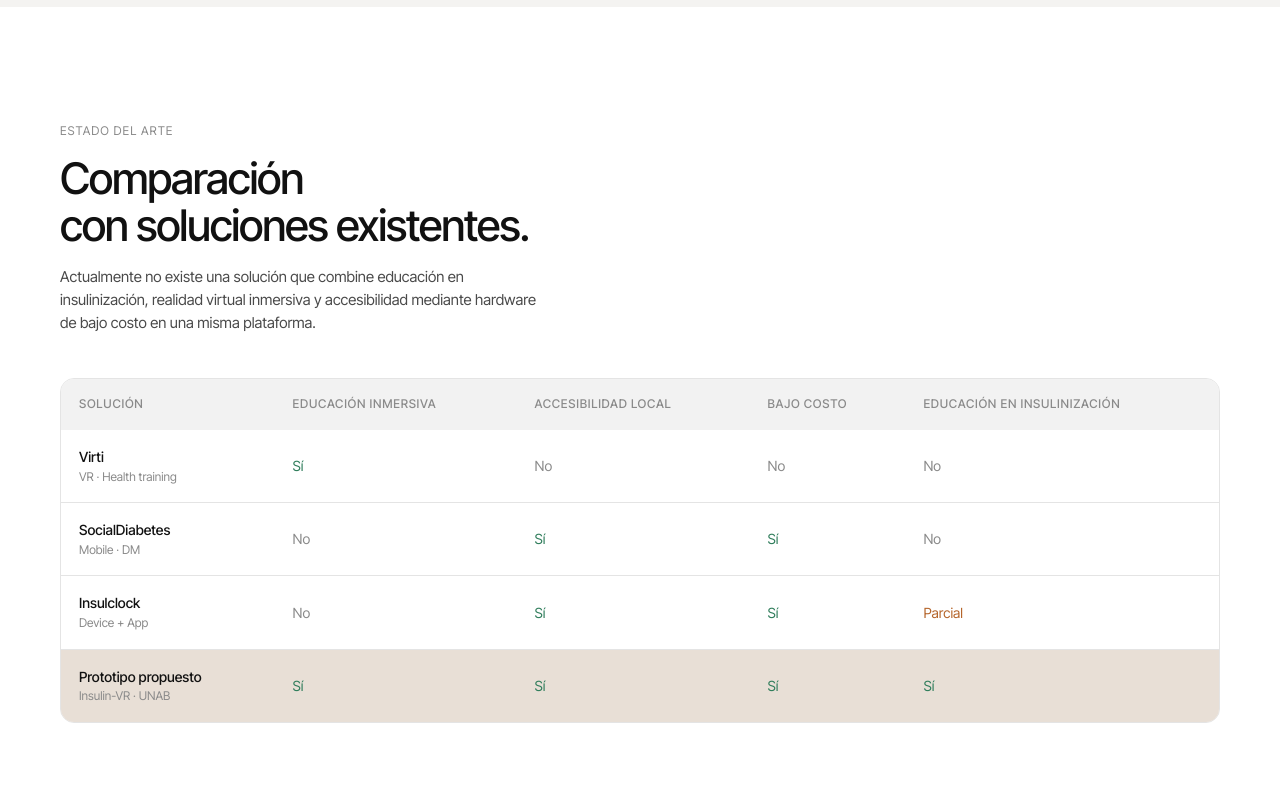
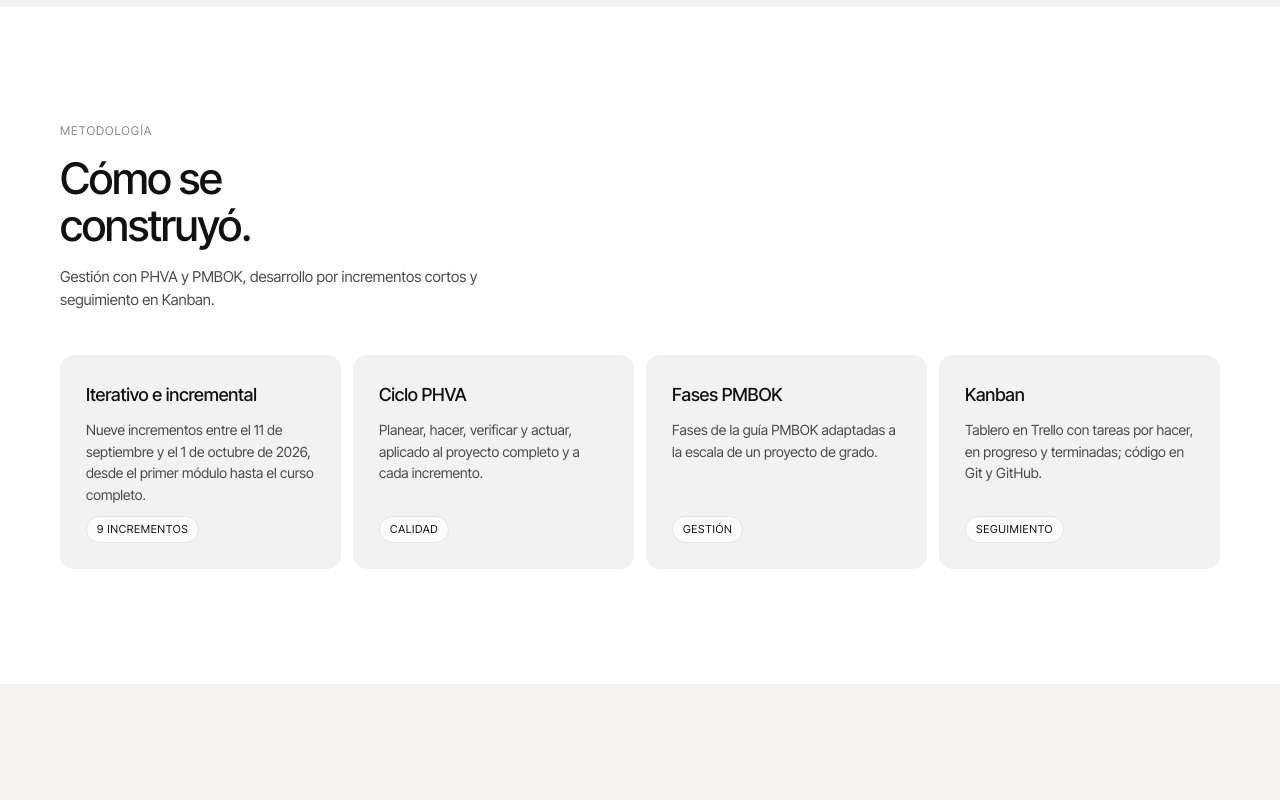
Before and after one commit to SantyCardo/vr-landing-page, a React (Vite) app: page / in a window 1280 px wide. Shown: the part 3800-4600 px from the top of the page. Built offline with nearby package versions, Linux system fonts and the light colour scheme.

Commit message:
refactor: quitar sección de estado del arte

```diff
--- a/src/app.jsx
+++ b/src/app.jsx
@@ -12,7 +12,6 @@ export function App() {
         <S.Justification />
         <S.Question />
         <S.Objectives />
-        <S.StateOfArt />
         <S.Methodology />
         <S.References />
         <S.Prototype />
--- a/src/components/Sections.jsx
+++ b/src/components/Sections.jsx
@@ -202,30 +202,6 @@ export function Legal() {
   );
 }
 
-export function StateOfArt() {
-  const s = C.stateOfArt;
-  return (
-    <section id="estado-arte" className="section">
-      <div className="container">
-        <SectionHead eyebrow="Estado del arte" title={['Comparación', 'con soluciones existentes.']} lead={s.note} />
-        <div className="table-wrap reveal">
-          <table className="compare">
-            <thead><tr><th>Solución</th>{s.criteria.map((c) => <th key={c}>{c}</th>)}</tr></thead>
-            <tbody>
-              {s.rows.map((r) => (
-                <tr key={r.name} className={r.highlight ? 'is-highlight' : ''}>
-                  <th scope="row">{r.name}<span className="muted">{r.tag}</span></th>
-                  {r.values.map((v, i) => <td key={i} data-v={v}>{v}</td>)}
-                </tr>
-              ))}
-            </tbody>
-          </table>
-        </div>
-      </div>
-    </section>
-  );
-}
-
 export function References() {
   return (
     <section id="referentes" className="section">
--- a/src/data/content.js
+++ b/src/data/content.js
@@ -137,17 +137,6 @@ export const legal = [
   { title: 'Acceso tecnológico', tag: 'Bajo costo', body: 'Hardware económico para contextos con recursos limitados.' },
 ];
 
-export const stateOfArt = {
-  criteria: ['Educación inmersiva', 'Accesibilidad local', 'Bajo costo', 'Educación en insulinización'],
-  rows: [
-    { name: 'Virti', tag: 'VR · Health training', values: ['Sí', 'No', 'No', 'No'] },
-    { name: 'SocialDiabetes', tag: 'Mobile · DM', values: ['No', 'Sí', 'Sí', 'No'] },
-    { name: 'Insulclock', tag: 'Device + App', values: ['No', 'Sí', 'Sí', 'Parcial'] },
-    { name: 'Prototipo propuesto', tag: 'Insulin-VR · UNAB', values: ['Sí', 'Sí', 'Sí', 'Sí'], highlight: true },
-  ],
-  note: 'Actualmente no existe una solución que combine educación en insulinización, realidad virtual inmersiva y accesibilidad mediante hardware de bajo costo en una misma plataforma.',
-};
-
 export const references = [
   { title: 'Lands End', studio: 'ustwo · Gaze VR', body: 'Interacción por mirada y exploración inmersiva sin controles.' },
   { title: 'Detroit: Become Human', studio: 'Quantic Dream', body: 'Navegación visual y diseño futurista.' },
--- a/src/styles.css
+++ b/src/styles.css
@@ -254,17 +254,6 @@ main > .section:nth-child(even) :is(.tile-icon, .specialty-icon) { background: v
 .specialty .muted { font-size: 12px; }
 .specialty p { color: var(--ink-2); font-size: 13.5px; margin-top: 6px; }
 
-.table-wrap { overflow-x: auto; border-radius: var(--r); border: 1px solid var(--line); }
-.compare { width: 100%; border-collapse: collapse; font-size: 14px; min-width: 640px; }
-.compare th, .compare td { padding: 16px 18px; text-align: left; border-bottom: 1px solid var(--line); }
-.compare thead th { font-size: 12px; font-weight: 500; color: var(--muted); text-transform: uppercase; letter-spacing: 0.06em; background: var(--surface); }
-.compare tbody th { font-weight: 500; }
-.compare tbody th .muted { display: block; font-size: 12px; font-weight: 400; }
-.compare td[data-v="Sí"] { color: var(--ok); }
-.compare td[data-v="No"] { color: var(--muted); }
-.compare td[data-v="Parcial"] { color: var(--warn); }
-.compare tr.is-highlight { background: var(--accent-soft); }
-.compare tr:last-child > * { border-bottom: 0; }
 
 .quote-card { background: var(--surface); border-radius: var(--r); padding: 18px; display: flex; gap: 16px; min-height: 150px; }
 .quote-card p { font-size: 14px; margin-bottom: 18px; }
```
